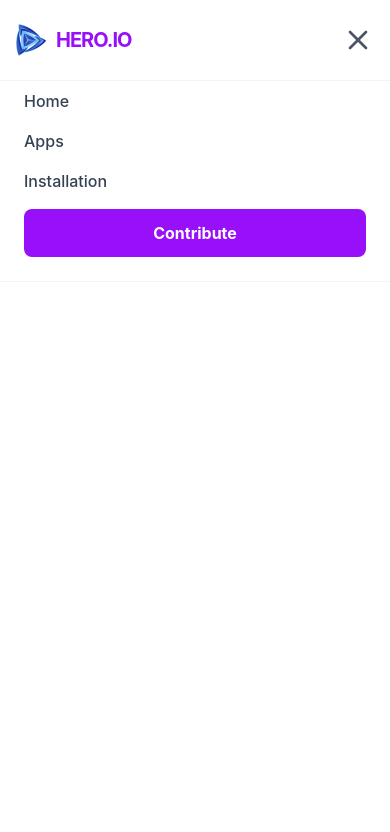
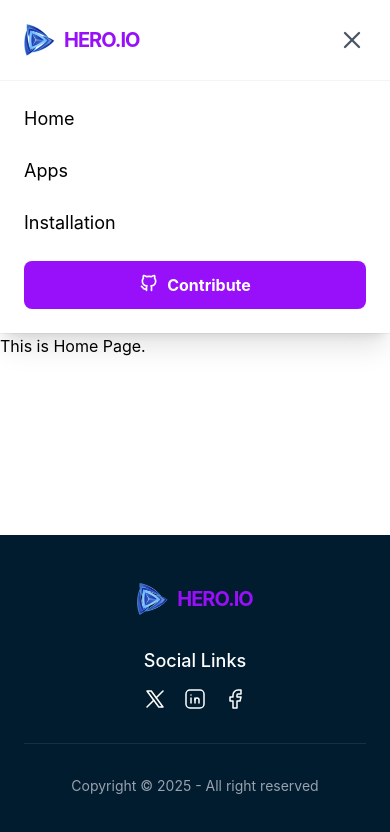
Before and after one commit to adnan-akhlas/hero-io, a React (Vite) app: page / in a window 390 px wide. Both pictures are taken after a click on the button 358 px from the left and 40 px from the top of the page. Shown: the top 832 px of the page. Built offline with nearby package versions, Linux system fonts and the light colour scheme.

Commit message:
feat: add footer & layout setup & some minor icon changes on navbar

```diff
--- /dev/null
+++ b/src/components/layout/Footer.jsx
@@ -0,0 +1,47 @@
+import {
+  IconBrandFacebook,
+  IconBrandLinkedin,
+  IconBrandX,
+} from "@tabler/icons-react";
+import { Link } from "react-router";
+import logo from "../../assets/logo.png";
+
+export default function Footer() {
+  return (
+    <footer className="bg-[#001c2e] text-white py-12 px-6 mt-auto">
+      <div className="max-w-7xl mx-auto">
+        <div className="flex flex-col md:flex-row justify-between items-center gap-8 mb-8">
+          <Link to="/" className="flex items-center gap-2 group">
+            <div className="relative w-8 h-8 flex items-center justify-center">
+              <img src={logo} />
+            </div>
+            <span className="text-xl font-bold tracking-tighter text-purple-600">
+              HERO.IO
+            </span>
+          </Link>
+
+          <div className="flex flex-col items-center md:items-end gap-3">
+            <h3 className="text-lg font-medium">Social Links</h3>
+            <div className="flex gap-4">
+              <a href="#" className="hover:text-blue-400 transition-colors">
+                <IconBrandX size={24} stroke={1.5} />
+              </a>
+              <a href="#" className="hover:text-blue-400 transition-colors">
+                <IconBrandLinkedin size={24} stroke={1.5} />
+              </a>
+              <a href="#" className="hover:text-blue-400 transition-colors">
+                <IconBrandFacebook size={24} stroke={1.5} />
+              </a>
+            </div>
+          </div>
+        </div>
+
+        <div className="border-t border-gray-700/50 w-full mb-8"></div>
+
+        <p className="text-center text-gray-400 text-sm">
+          Copyright © 2025 - All right reserved
+        </p>
+      </div>
+    </footer>
+  );
+}
--- a/src/components/layout/Navbar.jsx
+++ b/src/components/layout/Navbar.jsx
@@ -1,10 +1,10 @@
+import { IconBrandGithub, IconMenu2, IconX } from "@tabler/icons-react";
 import { useState } from "react";
-import { NavLink, Link } from "react-router";
-import { IconBrandGithubFilled } from "@tabler/icons-react";
+import { Link, NavLink } from "react-router";
 import logo from "../../assets/logo.png";
 
 export default function Navbar() {
-  const [isMenuOpen, setIsMenuOpen] = useState(false);
+  const [isOpen, setIsOpen] = useState(false);
 
   const linkStyles = ({ isActive }) =>
     `transition-all duration-200 border-b-2 pb-1 font-medium ${
@@ -14,9 +14,8 @@ export default function Navbar() {
     }`;
 
   return (
-    <nav className="fixed top-0 left-0 w-full bg-white border-b border-gray-100 z-50">
-      <div className="max-w-7xl mx-auto px-4 sm:px-6 lg:px-8">
-        <div className="flex justify-between items-center h-20">
+    <nav className="sticky top-0 left-0 w-full bg-white border-b border-gray-100 z-50">
+      <div className="max-w-7xl mx-auto px-6 h-20 flex justify-between items-center">
         <Link to="/" className="flex items-center gap-2 group">
           <div className="relative w-8 h-8 flex items-center justify-center">
             <img src={logo} />
@@ -27,95 +26,54 @@ export default function Navbar() {
         </Link>
 
         <div className="hidden md:flex items-center gap-10">
-            <NavLink title="Home" to="/" className={linkStyles}>
+          <NavLink to="/" className={linkStyles}>
             Home
           </NavLink>
-            <NavLink title="Apps" to="/apps" className={linkStyles}>
+          <NavLink to="/apps" className={linkStyles}>
             Apps
           </NavLink>
-            <NavLink
-              title="Installation"
-              to="/installation"
-              className={linkStyles}
-            >
+          <NavLink to="/installation" className={linkStyles}>
             Installation
           </NavLink>
         </div>
 
-          <div className="hidden md:block">
-            <a
-              href="https://github.com"
-              target="_blank"
-              rel="noreferrer"
-              className="flex items-center gap-2 bg-purple-600 text-white px-5 py-2.5 rounded-lg font-semibold hover:bg-purple-700 transition-all shadow-md active:scale-95"
+        <button className="hidden md:flex items-center gap-2 bg-purple-600 text-white px-5 py-2.5 rounded-lg font-semibold hover:bg-purple-700 transition-all">
+          <IconBrandGithub size={20} />
+          Contribute
+        </button>
+
+        <button
+          onClick={() => setIsOpen(!isOpen)}
+          className="md:hidden text-gray-600"
         >
-              <IconBrandGithubFilled />
-              Contribute
-            </a>
+          {isOpen ? <IconX size={28} /> : <IconMenu2 size={28} />}
+        </button>
       </div>
 
-          <div className="md:hidden flex items-center">
-            <button
-              onClick={() => setIsMenuOpen(!isMenuOpen)}
-              className="text-gray-600 hover:text-purple-600 focus:outline-none"
-            >
-              <svg
-                className="h-8 w-8"
-                fill="none"
-                viewBox="0 0 24 24"
-                stroke="currentColor"
-              >
-                {isMenuOpen ? (
-                  <path
-                    strokeLinecap="round"
-                    strokeLinejoin="round"
-                    strokeWidth={2}
-                    d="M6 18L18 6M6 6l12 12"
-                  />
-                ) : (
-                  <path
-                    strokeLinecap="round"
-                    strokeLinejoin="round"
-                    strokeWidth={2}
-                    d="M4 6h16M4 12h16M4 18h16"
-                  />
-                )}
-              </svg>
-            </button>
-          </div>
-        </div>
-      </div>
-
-      <div
-        className={`md:hidden overflow-hidden transition-all duration-300 ${isMenuOpen ? "max-h-64 opacity-100" : "max-h-0 opacity-0"}`}
-      >
-        <div className="px-6 pt-2 pb-6 space-y-4 bg-white border-t border-gray-100 shadow-xl">
-          <NavLink
-            to="/"
-            onClick={() => setIsMenuOpen(false)}
-            className="block text-gray-700 hover:text-purple-600 font-medium"
-          >
+      {isOpen && (
+        <div className="md:hidden bg-white border-t border-gray-100 p-6 flex flex-col gap-6 shadow-xl">
+          <NavLink to="/" onClick={() => setIsOpen(false)} className="text-lg">
             Home
           </NavLink>
           <NavLink
             to="/apps"
-            onClick={() => setIsMenuOpen(false)}
-            className="block text-gray-700 hover:text-purple-600 font-medium"
+            onClick={() => setIsOpen(false)}
+            className="text-lg"
           >
             Apps
           </NavLink>
           <NavLink
             to="/installation"
-            onClick={() => setIsMenuOpen(false)}
-            className="block text-gray-700 hover:text-purple-600 font-medium"
+            onClick={() => setIsOpen(false)}
+            className="text-lg"
           >
             Installation
           </NavLink>
-          <button className="w-full bg-purple-600 text-white py-3 rounded-lg font-bold">
-            Contribute
+          <button className="bg-purple-600 text-white w-full py-3 rounded-lg font-bold flex justify-center gap-2">
+            <IconBrandGithub size={20} /> Contribute
           </button>
         </div>
-      </div>
+      )}
     </nav>
   );
 }
--- a/src/layouts/RootLayout.jsx
+++ b/src/layouts/RootLayout.jsx
@@ -1,11 +1,15 @@
 import { Outlet } from "react-router";
 import Navbar from "../components/layout/Navbar";
+import Footer from "../components/layout/Footer";
 
 export default function RootLayout() {
   return (
-    <div>
+    <div className="min-h-screen flex flex-col">
       <Navbar />
-      <Outlet />
+      <main className="grow">
+        <Outlet />
+      </main>
+      <Footer />
     </div>
   );
 }
```
Lines whose indentation alone changed are shown as unchanged.
